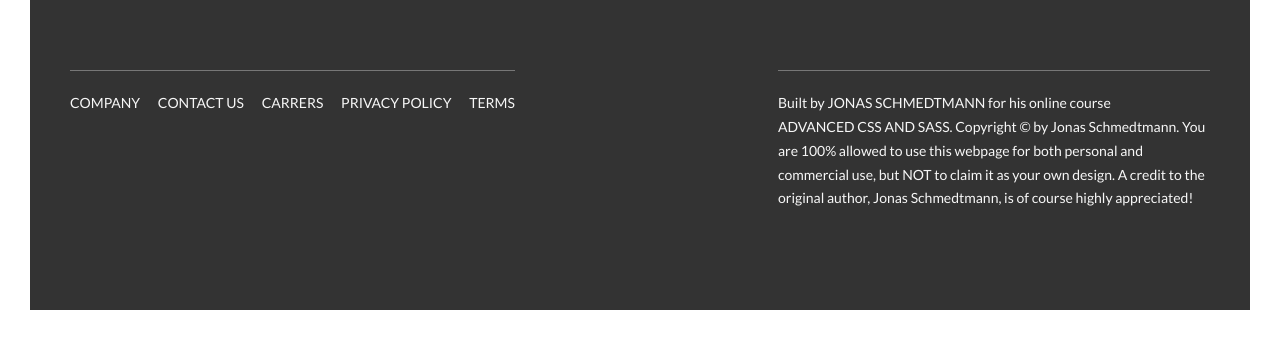
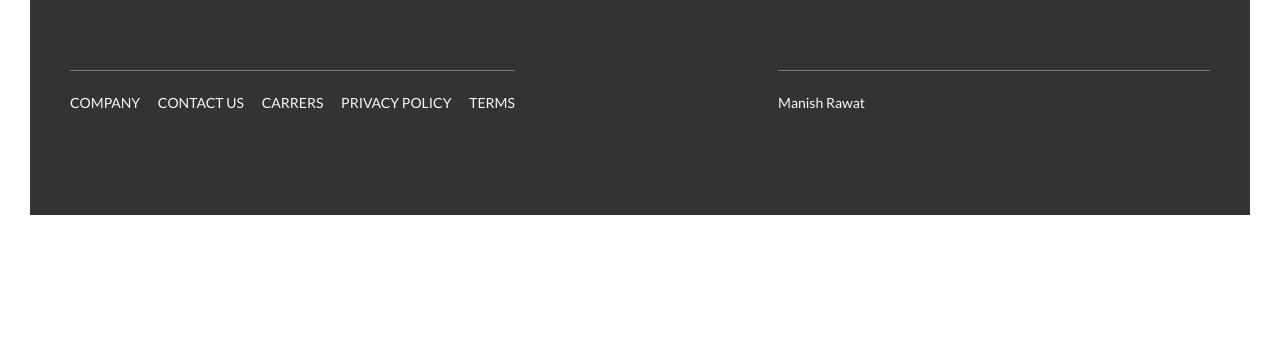
Before and after one commit to Manish889/TourWebsite, a website: page index.html in a window 1280 px wide. Shown: the part 5815-6155 px from the top of the page. After the commit the page ends 6060 px from the top, so only its background shows below. Drawn offline with Linux system fonts and the light colour scheme.

Commit message:
Update index.html

```diff
--- a/index.html
+++ b/index.html
@@ -390,10 +390,7 @@
                 </div>
                 <div class="col-1-of-2">
                     <p class="footer__copyright">
-                        Built by <a href="#" class="footer__link">Jonas Schmedtmann</a> for his online course <a href="#" class="footer__link">Advanced CSS and Sass</a>.
-                        Copyright &copy; by Jonas Schmedtmann. You are 100% allowed to use this webpage for both personal
-                        and commercial use, but NOT to claim it as your own design. A credit to the original author, Jonas
-                        Schmedtmann, is of course highly appreciated!
+                        Manish Rawat
                     </p>
                 </div>
             </div>
```
